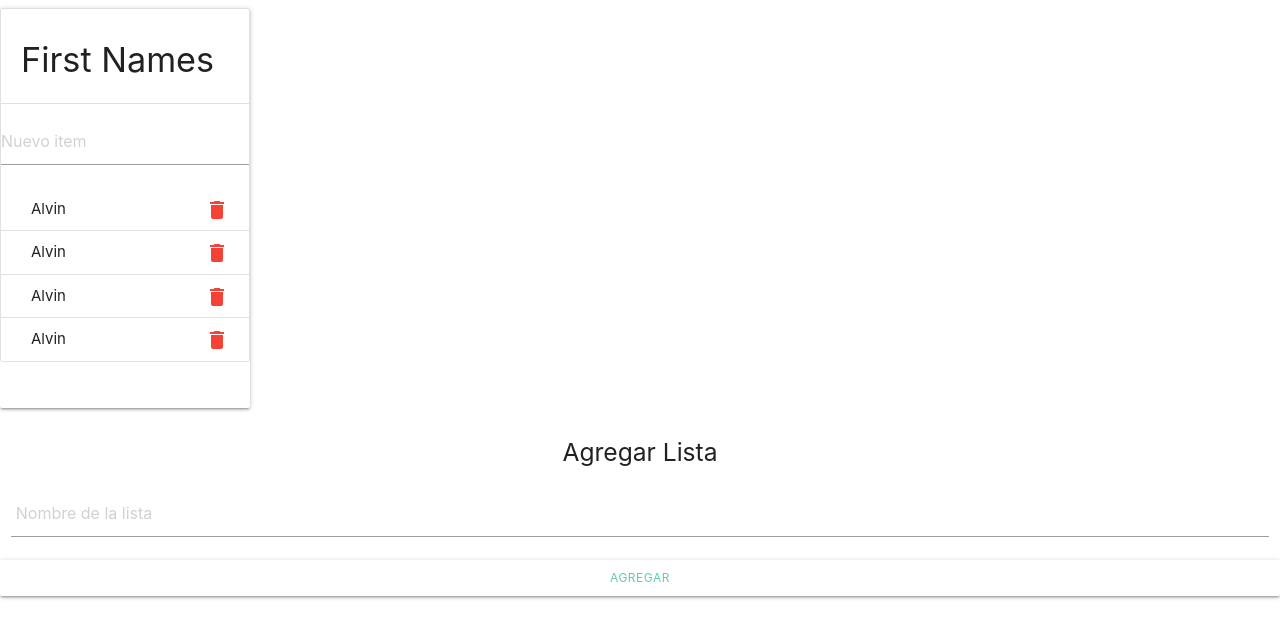
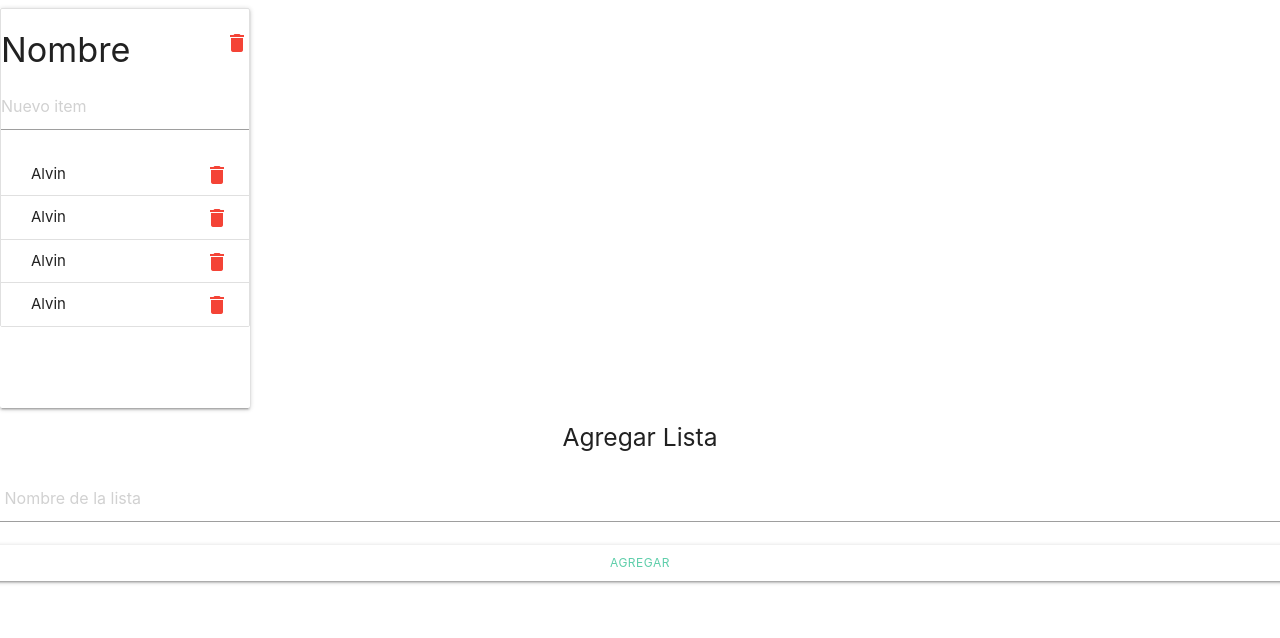
Before and after one commit to Jorgemh66/Second-JS, a plain HTML site: page index.html in a window 1280 px wide. Drawn offline with nearby package versions, Linux system fonts and the light colour scheme.

Commit message:
Correccion de las cards

```diff
--- a/index.html
+++ b/index.html
@@ -10,7 +10,9 @@
 <body class="w_all ">
 	<div class="card medium w_max">
 		<ul class="collection with-header">
-        <li class="collection-header"><h4>First Names</h4></li>
+		<div class="card-title"><a href="#!" class="secondary-content"><i class="material-icons">delete</i></a>
+        	<h4>Nombre</h4>
+        </div>
         <div class="input-field ">
         	<input type="text" class="validate" placeholder="Nuevo item">
         </div>
@@ -20,7 +22,7 @@
         <li class="collection-item"><div>Alvin<a href="#!" class="secondary-content"><i class="material-icons">delete</i></a></div></li>
       </ul>
 	</div>
-	<div class="row center-align valign_wrapper h_30 " >
+	<div class="row_form center-align valign_wrapper h_30 " >
     <form class="col s12" >
     <h5 align="center">Agregar Lista</h5>
 		<div class="row">
--- a/style.css
+++ b/style.css
@@ -1,7 +1,8 @@
-body{
-	margin: none;
+.row_form{
+	margin-left: auto;
+    margin-right: auto;
+    margin-bottom: auto;
 }
-
 .h_all{
 	height: 100%;
 }
```
